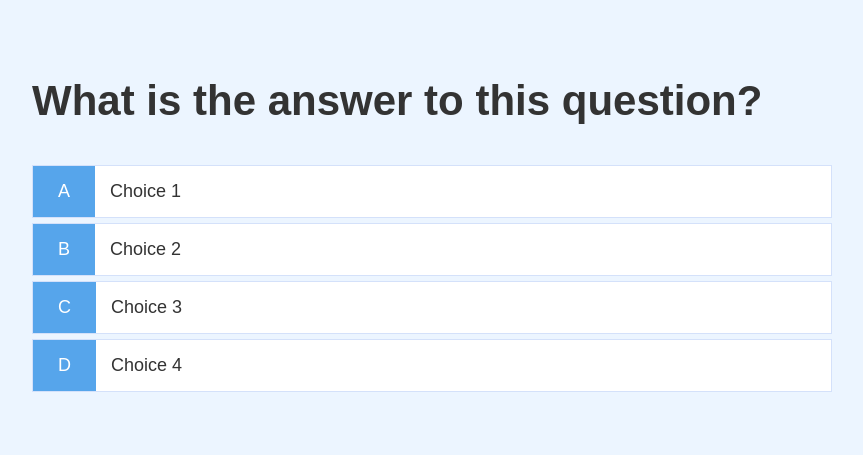
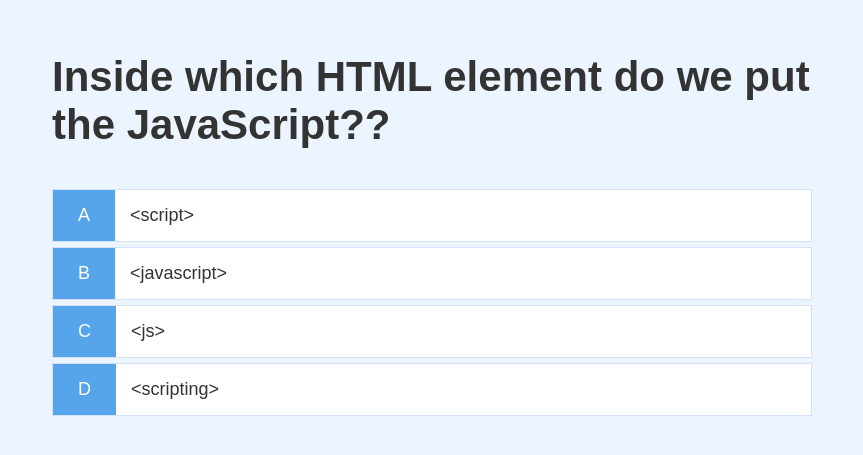
Before and after one commit to kgugnani/Quiz-App, a plain HTML site: page game.html in a window 1280 px wide. Shown: the part 163-618 px from the top of the page, without its empty margins (208-1071 px from the left). Drawn offline with Linux system fonts and the light colour scheme.

Commit message:
2nd commit

```diff
--- a/app.css
+++ b/app.css
@@ -50,6 +50,7 @@
     align-items: center;
     max-width: 80rem;
     margin: 0 auto;
+    padding: 2rem;
   }
 
 .container > * {
--- a/game.css
+++ b/game.css
@@ -22,4 +22,5 @@
 
 .choice-text {
     padding: 1.5rem;
+    width: 100%;
 }
--- a/game.html
+++ b/game.html
@@ -14,19 +14,19 @@
             <h2 id="question">What is the answer to this question?</h2>
             <div class="choice-container">
                 <p class="choice-prefix">A</p>
-                <p class="choice-text">Choice 1</p>
+                <p class="choice-text" data-number="1">Choice 1</p>
             </div>
             <div class="choice-container">
                 <p class="choice-prefix">B</p>
-                <p class="choice-text">Choice 2</p>
+                <p class="choice-text" data-number="2">Choice 2</p>
             </div>
             <div class="choice-container">
                 <p class="choice-prefix">C</p>
-                <p class="choice-text">Choice 3</p>
+                <p class="choice-text" data-number="3">Choice 3</p>
             </div>
             <div class="choice-container">
                 <p class="choice-prefix">D</p>
-                <p class="choice-text">Choice 4</p>
+                <p class="choice-text" data-number="4">Choice 4</p>
             </div>
         </div>
     </div>
--- a/game.js
+++ b/game.js
@@ -1 +1,93 @@
-console.log("Hello World!");
+const question = document.getElementById("question");
+const choices = Array.from(document.getElementsByClassName("choice-text"));
+console.log(choices);
+
+let currentQuestion = {};
+let acceptingAnswers = false;
+let score = 0;
+let questionCounter = 0;
+let availableQuestions = [];
+
+let questions = [
+    {
+      question: "Inside which HTML element do we put the JavaScript??",
+      choice1: "<script>",
+      choice2: "<javascript>",
+      choice3: "<js>",
+      choice4: "<scripting>",
+      answer: 1
+    },
+    {
+      question:
+        "What is the correct syntax for referring to an external script called 'xxx.js'?",
+      choice1: "<script href='xxx.js'>",
+      choice2: "<script name='xxx.js'>",
+      choice3: "<script src='xxx.js'>",
+      choice4: "<script file='xxx.js'>",
+      answer: 3
+    },
+    {
+      question: " How do you write 'Hello World' in an alert box?",
+      choice1: "msgBox('Hello World');",
+      choice2: "alertBox('Hello World');",
+      choice3: "msg('Hello World');",
+      choice4: "alert('Hello World');",
+      answer: 4
+    }
+  ];
+
+  //constants
+
+  const_Correct_Bonus = 10;
+  const_Max_Questions = 3;
+
+  startGame = () => {
+    questionCounter = 0;
+    score = 0;
+    availableQuestions = [...questions];
+    console.log(availableQuestions);
+    getNewQuestion();
+  }
+
+  getNewQuestion = () => {
+
+    questionCounter++;
+    const questionIndex = Math.floor(Math.random() * availableQuestions.length);
+    currentQuestion = availableQuestions[questionIndex];
+    question.innerText = currentQuestion.question;
+
+    choices.forEach (choice => {
+      const number = choice.dataset['number'];
+      choice.innerText = currentQuestion['choice' + number];
+    });
+
+    availableQuestions.splice(questionIndex, 1);
+
+    acceptingAnswers = true;
+  };
+
+  choices.forEach(choice => {
+    choice.addEventListener('click', e => {
+        if(!acceptingAnswers) return;
+
+        acceptingAnswers = false;
+        const selectedChoice = e.target;
+        const selectedAnswer = selectedChoice.dataset['number'];
+
+        const classToApply = selectedAnswer == currentQuestion.answer ? 'correct' : 'incorrect';
+
+        if(classToApply === 'correct') {
+            incrementScore(Correct_Bonus);
+        }
+
+        selectedChoice.parentElement.classList.add(classToApply);
+
+        setTimeout(() => {
+            selectedChoice.parentElement.classList.remove(classToApply);
+            getNewQuestion();
+        }, 1000);
+  });
+});
+
+
+  startGame();
```
